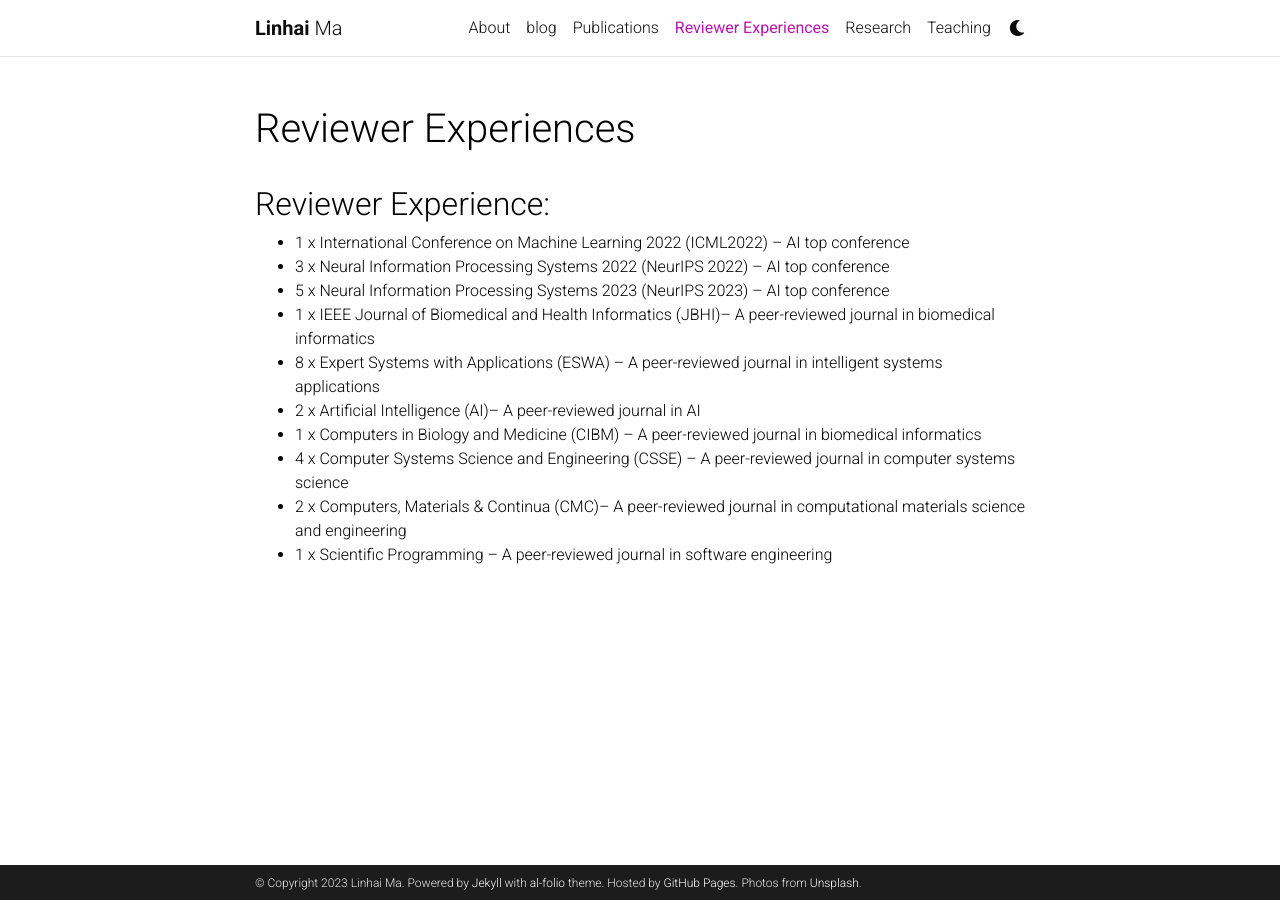
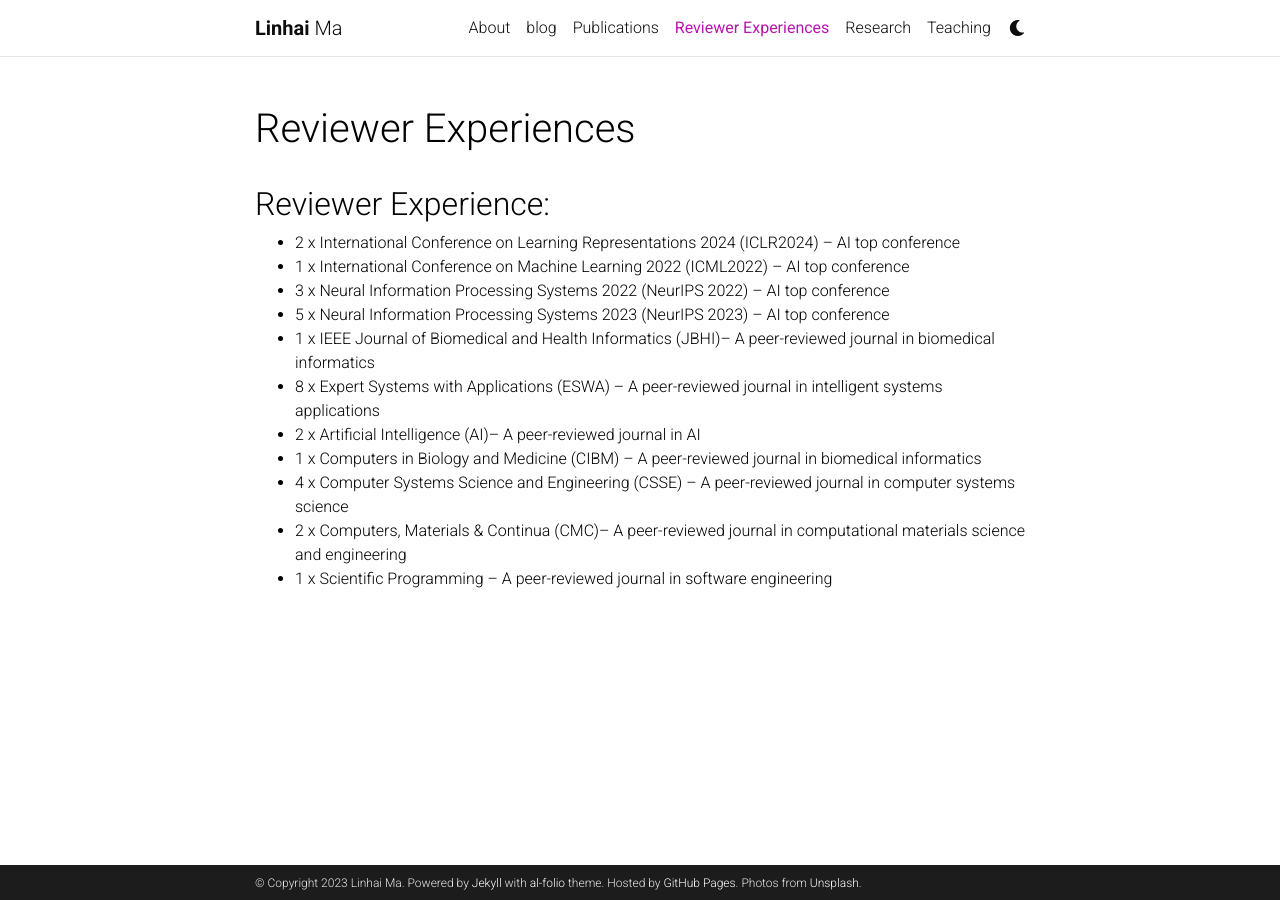
Before and after one commit to SarielMa/SarielMa.github.io, a Jekyll site: the page built from _pages/experiences.md, in a window 1280 px wide. Built offline with Jekyll 4.4.1, drawn with Linux system fonts in a browser that asks for light colours; comment, search, counter and statistics services are not loaded; a style sheet for code colours, icons or effects is not loaded.

Commit message:
Update experiences.md

```diff
--- a/_pages/experiences.md
+++ b/_pages/experiences.md
@@ -8,6 +8,7 @@ nav_order: 5
 ---
 
 ## Reviewer Experience:
+-	2 x International Conference on Learning Representations 2024 (ICLR2024) – AI top conference
 -	1 x International Conference on Machine Learning 2022 (ICML2022) – AI top conference
 -	3 x Neural Information Processing Systems 2022 (NeurIPS 2022) – AI top conference
 -	5 x Neural Information Processing Systems 2023 (NeurIPS 2023) – AI top conference
```
